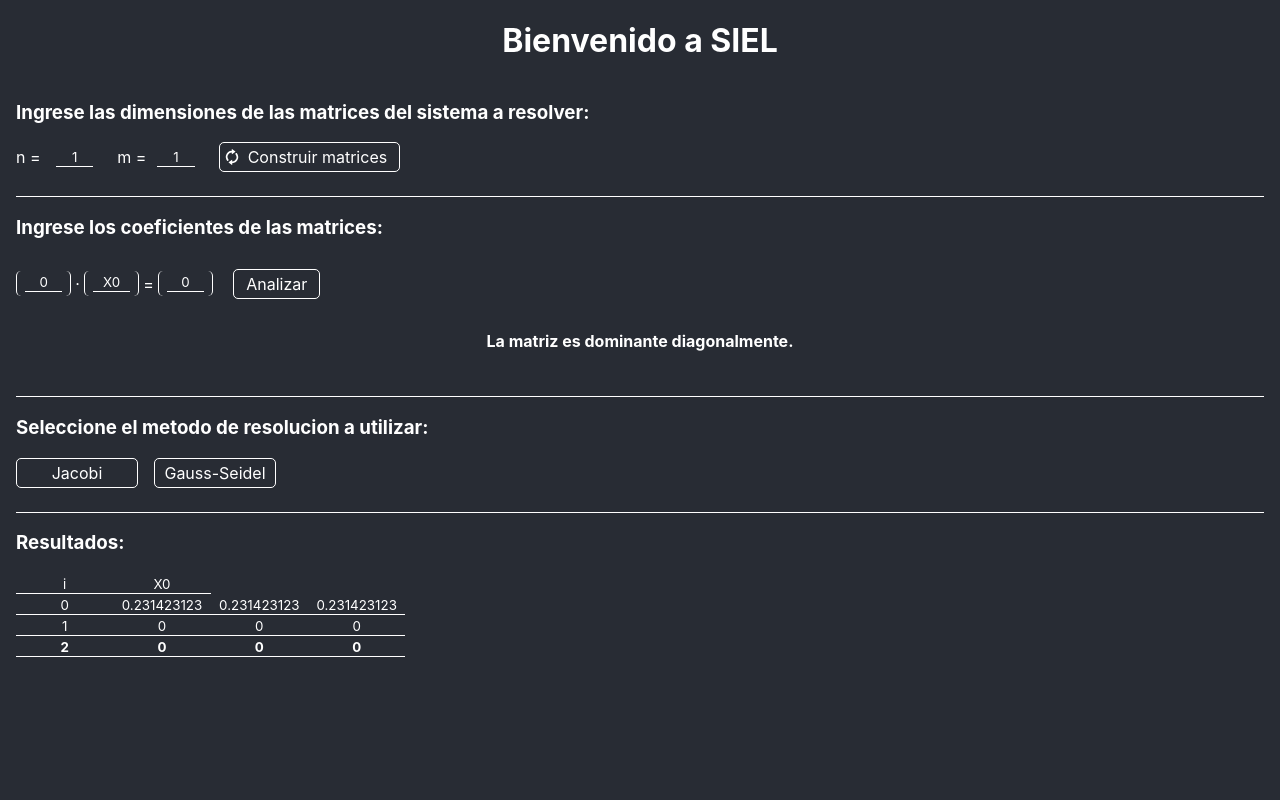
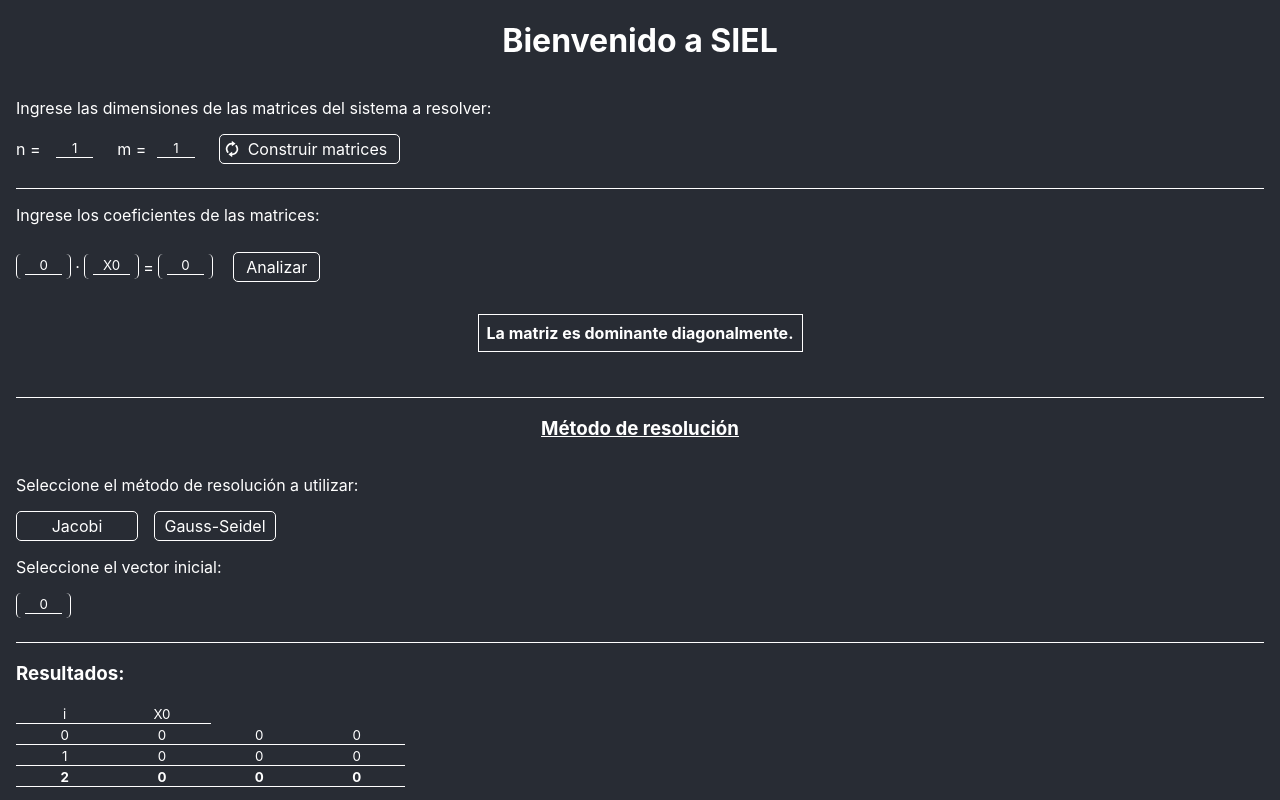
Before and after one commit to BiancoN/ms-2c-2018, a React (Create React App) app: page / in a window 1280 px wide. Both pictures are taken after a click on the element "Analizar". Built offline with nearby package versions, Linux system fonts and the light colour scheme.

Commit message:
Jacobi method

```diff
--- a/src/App.css
+++ b/src/App.css
@@ -27,6 +27,23 @@ body {
   background-color: #282c34;
 }
 
+.TextCenter{
+  text-align: center;
+}
+
+.Underline{
+  text-decoration: underline;
+}
+
+.MarginVertical{
+  margin: 1em 0;
+}
+
+.Box{
+  border: 1px solid;
+  padding: 0.5em;
+}
+
 .Step {
   color: white;
   display: flex;
@@ -35,7 +52,7 @@ body {
   padding: 0 1em;
 }
 
-.Step h3, .Step .ResultsContainer {
+.Step h3, .Step span, .Step .ResultsContainer {
   width: 100%;
 }
 
--- a/src/App.js
+++ b/src/App.js
@@ -12,12 +12,13 @@ class App extends Component {
       step: 0,
       n: 1,
       m: 1,
+      initialVector: [[0]],
       a: [[0]],
       b: [[0]],
       x: [['X0']],
       results: {
         available: true,
-        values: [[0.231423123, 0.231423123, 0.231423123], [0, 0, 0], [0, 0, 0]],
+        values: [[0, 0, 0], [0, 0, 0], [0, 0, 0]],
         error: false,
         errorMessage: 'La matriz no es diagonalmente dominante. Reorganice filas o columnas para lograr esta condicion'
       }
@@ -26,24 +27,25 @@ class App extends Component {
 
   onBuildMatrix = () => {
     const { n, m } = this.state;
-    let a = [], b = [], x = [], i, j;
+    let a = [], b = [], x = [], initialVector = [[]], i, j;
     for (i = 0; i < n; i++) {
       a[i] = [ ];
       b[i] = [0];
+      initialVector[0][i] = [0];
       x[i] = [`X${i}`];
       for (j = 0; j < m; j++) {
         a[i][j] = 0;
       }
     }
-    this.setState({ a, b, x });
+    this.setState({ a, b, x, initialVector});
   }
 
   analyzeMatrix = () => {
     let { n, a} = this.state;
-    let count = 0;
-    for ( let i = 0; i < n; i++) {
+    let count = 0, i, j;
+    for (i = 0; i < n; i++) {
       let sum = 0;
-      for ( let j = 0; j < n; j++){
+      for (j = 0; j < n; j++){
         sum += Math.abs(a[i][j]);
       }
       sum -= Math.abs(a[i][i]);
@@ -69,8 +71,37 @@ class App extends Component {
     this.setState({matrix_analysis: ''});
   }
 
+  onChangeInitialVector = event => {
+    const { name, value } = event.target;
+    const newState = _.set(this.state, name, value);
+    this.setState(newState);
+  }
+
   runJacobiAlgorithm = () => {
-    debugger;
+    let { n, m, a, b, initialVector} = this.state;
+    let sol = initialVector[0], soltem = [m];
+    let c, iteraciones, i, j, suma;
+    // Add matrix b like a column in matrix a
+    for (c = 0; c < n; c++) {
+      a[c][m] = b[c][0]
+    }
+    for (iteraciones = 0; iteraciones < 3; iteraciones++){
+      for (i = 0; i < n; i++) {
+          suma = 0;
+          for (j = 0; j < m - 1; j++) {
+            if (j == i) continue;
+            suma += a[i][j] * sol[j];
+          }
+          soltem[i] = (a[i][m - 1] - suma) / a[i][i];
+      }
+      for (i = 0; i < n; i++){
+        sol[i] = soltem[i];
+        console.log("X" + (i + 1) + " = " + sol[i]);
+      }
+    }
+    return;
+
+    // Function in c#
     // public string Jacobi(double[,] matriz, int filas, int columnas){
     //     double[] sol = new double[filas];
     //     double[] soltem = new double[filas];
@@ -89,7 +120,7 @@ class App extends Component {
     //         }
     //         for (int i = 0; i < filas; i++)
     //         {
-    //             sol[i] = soltem[i];
+    //             su[i] = soltem[i];
     //             sb.AppendLine("X" + (i + 1) + " = " + sol[i]);
     //         }
     //         sb.AppendLine();
@@ -99,7 +130,7 @@ class App extends Component {
   }
 
   render() {
-    const { n, m, a, b, x, results, matrix_analysis } = this.state;
+    const { n, m, initialVector, a, b, x, results, matrix_analysis } = this.state;
     return (
       <div>
         <Initialization
@@ -107,9 +138,13 @@ class App extends Component {
           onChange={this.onChange}
           onBuildMatrix={this.onBuildMatrix}
           analyzeMatrix={this.analyzeMatrix}
-        />
+          />
         { (matrix_analysis == 'dominant' || matrix_analysis == 'strict') ?
-          <Algorithm  results={results} x={x} runJacobiAlgorithm={this.runJacobiAlgorithm} /> :null
+          <Algorithm
+          results={results} x={x} initialVector={initialVector}
+          runJacobiAlgorithm={this.runJacobiAlgorithm}
+          onChangeInitialVector={this.onChangeInitialVector}
+          /> :null
         }
       </div>
     );
--- a/src/steps/Algorithm.jsx
+++ b/src/steps/Algorithm.jsx
@@ -1,9 +1,11 @@
 import React from 'react';
 import Table from '../components/Table';
+import Matrix from '../components/Matrix';
 
-const Algorithm = ({ runJacobiAlgorithm, runGaussSeidelAlgorithm, results, x }) => (
+const Algorithm = ({ runJacobiAlgorithm, runGaussSeidelAlgorithm, results, x, initialVector, onChangeInitialVector }) => (
   <div className="Step">
-    <h3>Seleccione el metodo de resolucion a utilizar:</h3>
+    <h3 className="TextCenter Underline">Método de resolución </h3>
+    <span className="MarginVertical">Seleccione el método de resolución a utilizar:</span>
     <div className="ButtonsContainer">
       <div className="Button" onClick={runJacobiAlgorithm}>
         <p>Jacobi</p>
@@ -12,6 +14,12 @@ const Algorithm = ({ runJacobiAlgorithm, runGaussSeidelAlgorithm, results, x })
         <p>Gauss-Seidel</p>
       </div>
     </div>
+
+    <span className="MarginVertical">Seleccione el vector inicial:</span>
+    <div className="MatrixesContainer">
+      <Matrix name="initialVector" values={initialVector} onChange={onChangeInitialVector}/>
+    </div>
+
     <div className="SimpleLine" />
     {
       results.error &&
--- a/src/steps/Initialization.jsx
+++ b/src/steps/Initialization.jsx
@@ -6,7 +6,7 @@ import RefreshIcon from '../img/refresh.svg';
 const Initilization = ({ n, m, a, b, x, onChange, onBuildMatrix, analyzeMatrix, matrix_analysis}) => (
   <div className="Step">
     <h1>Bienvenido a SIEL</h1>
-    <h3>Ingrese las dimensiones de las matrices del sistema a resolver:</h3>
+    <span className="MarginVertical">Ingrese las dimensiones de las matrices del sistema a resolver:</span>
     <div className="DimentionsContainer">
       <Input name="n" title="n = " value={n} onChange={onChange} />
       <Input name="m" title="m = " value={m} onChange={onChange} />
@@ -16,7 +16,7 @@ const Initilization = ({ n, m, a, b, x, onChange, onBuildMatrix, analyzeMatrix,
       </div>
     </div>
     <div className="SimpleLine" />
-    <h3>Ingrese los coeficientes de las matrices:</h3>
+    <span className="MarginVertical">Ingrese los coeficientes de las matrices:</span>
     <div className="MatrixesContainer">
       <Matrix name="a" values={a} onChange={onChange} />
       <p>·</p>
@@ -29,9 +29,9 @@ const Initilization = ({ n, m, a, b, x, onChange, onBuildMatrix, analyzeMatrix,
       </div>
     </div>
 
-    {matrix_analysis == 'nothing' ? <h4> La matriz no es diagonalmente dominante. Reorganice filas o columnas para lograr esta condicion </h4> : null}
-    {matrix_analysis == 'dominant' ?  <h4> La matriz es dominante diagonalmente. </h4> : null}
-    {matrix_analysis == 'strict' ?  <h4> La matriz es estrictamente dominante diagonalmente . </h4> : null}
+    {matrix_analysis == 'nothing' ? <h4 className="Box"> La matriz no es diagonalmente dominante. Reorganice filas o columnas para lograr esta condicion </h4> : null}
+    {matrix_analysis == 'dominant' ?  <h4 className="Box"> La matriz es dominante diagonalmente. </h4> : null}
+    {matrix_analysis == 'strict' ?  <h4 className="Box"> La matriz es estrictamente dominante diagonalmente . </h4> : null}
 
     <div className="SimpleLine" />
   </div>
```
